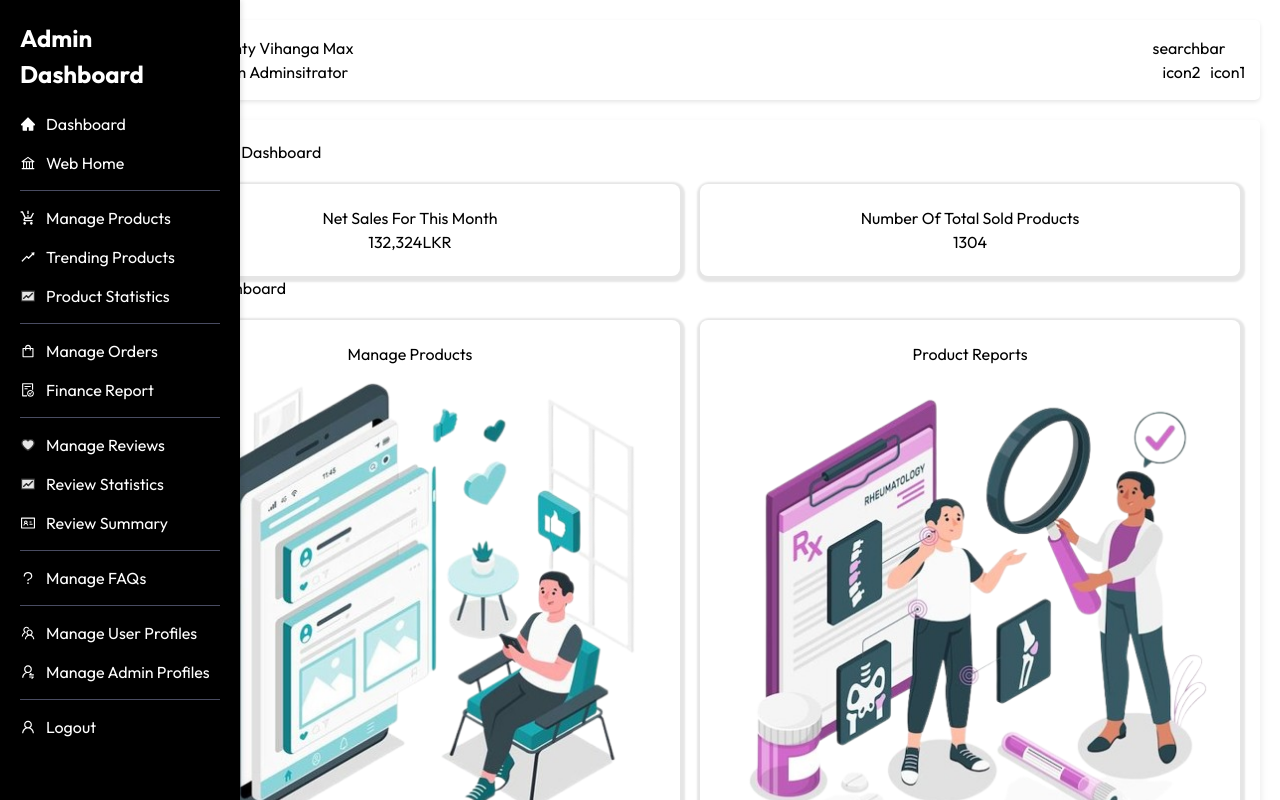
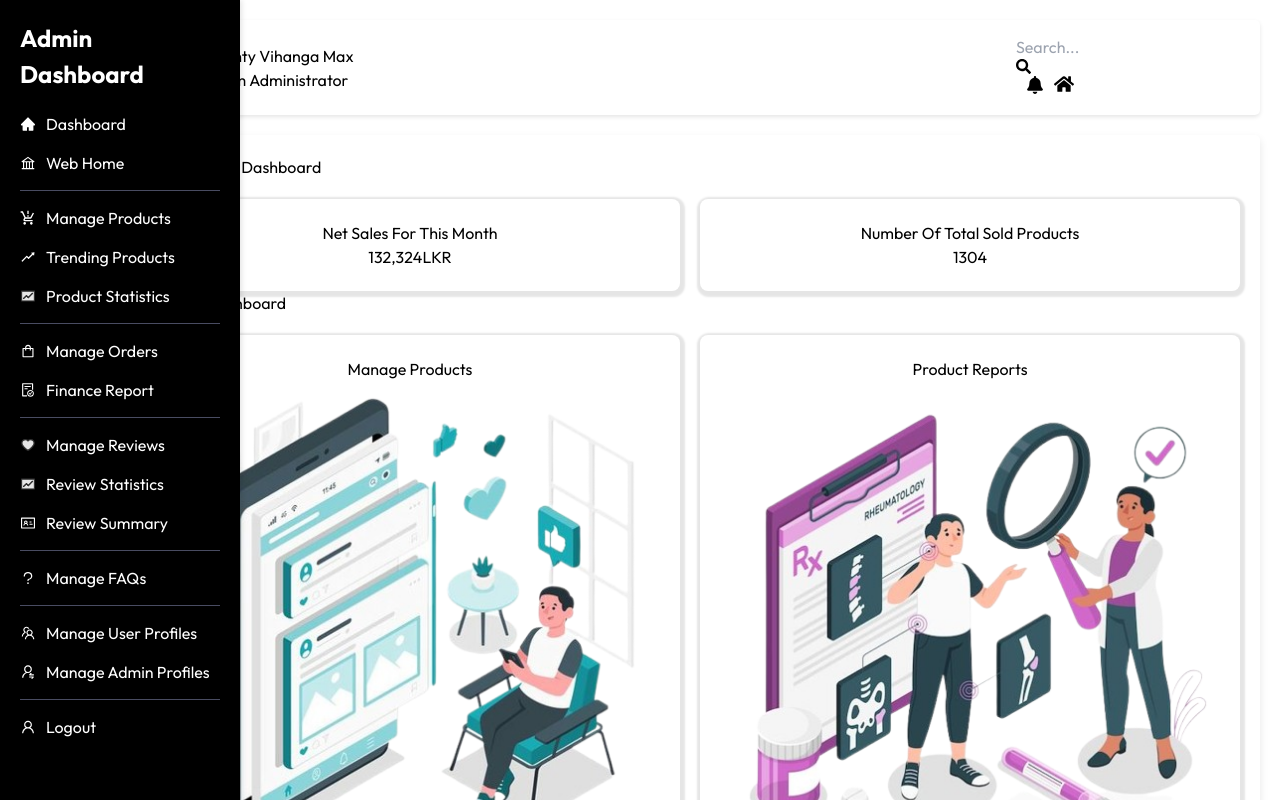
Before and after one commit to nimashag/spring-bing-frontend, a React (Vite) app: page /admin/dash in a window 1280 px wide. Shown: the top 800 px of the page. Built offline with nearby package versions, Linux system fonts and the light colour scheme.

Commit message:
UI changes

```diff
--- a/src/dashboard/DashboardLayout.tsx
+++ b/src/dashboard/DashboardLayout.tsx
@@ -9,6 +9,8 @@ import manageorderimg from '../assets/ordermanageimg.jpg'
 import manageproduct from '../assets/managedash3.png'
 import productreport from '../assets/proreportdash1.png'
 import SidebarComp from './SidebarComp';
+
+import { FaBell, FaHome, FaSearch } from 'react-icons/fa';
 
 const DashboardLayout: React.FC = ({}) => {
 
@@ -24,13 +26,28 @@ const DashboardLayout: React.FC = ({}) => {
             <img src={adminimg} className="profile-image" alt="Admin" />
             <div className="user-info">
               <h2 className="text-xl font-bold">Nuaghty Vihanga Max</h2>
-              <p>System Adminsitrator</p>
+              <p>System Administrator</p>
             </div>
           </div>
-          <div className="header-right">
-            <p>searchbar</p>
-            <button>icon2</button>
-            <button>icon1</button>
+          <div className="header-right flex items-center">
+            {/* Search Bar */}
+            <input
+              type="text"
+              placeholder="Search..."
+              className='h-10 pl-10 pr-10 rounded-full shadow-sm w-full border border-gray-300'
+            />
+            <div className="absolute mt-0.7 ml-4 text-gray-500">
+              <FaSearch size="15px" />
+            </div>
+
+            {/*Icons */}
+            <button className="notification-icon mr-4">
+              <FaBell size={18} />
+            </button>
+
+            <button className="home-icon mr-2">
+              <FaHome size={20} />
+            </button>
           </div>
         </header>
 
```
